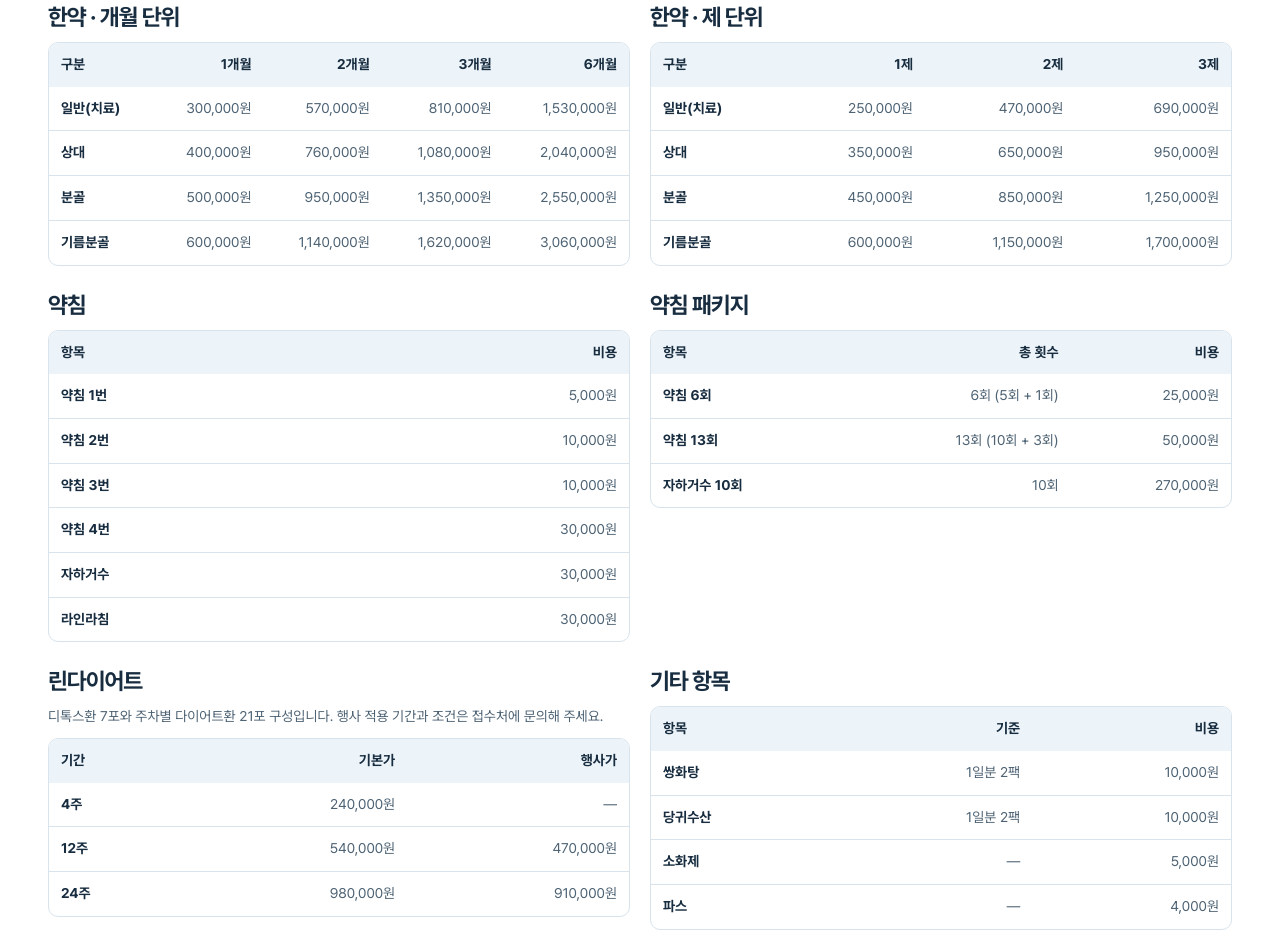
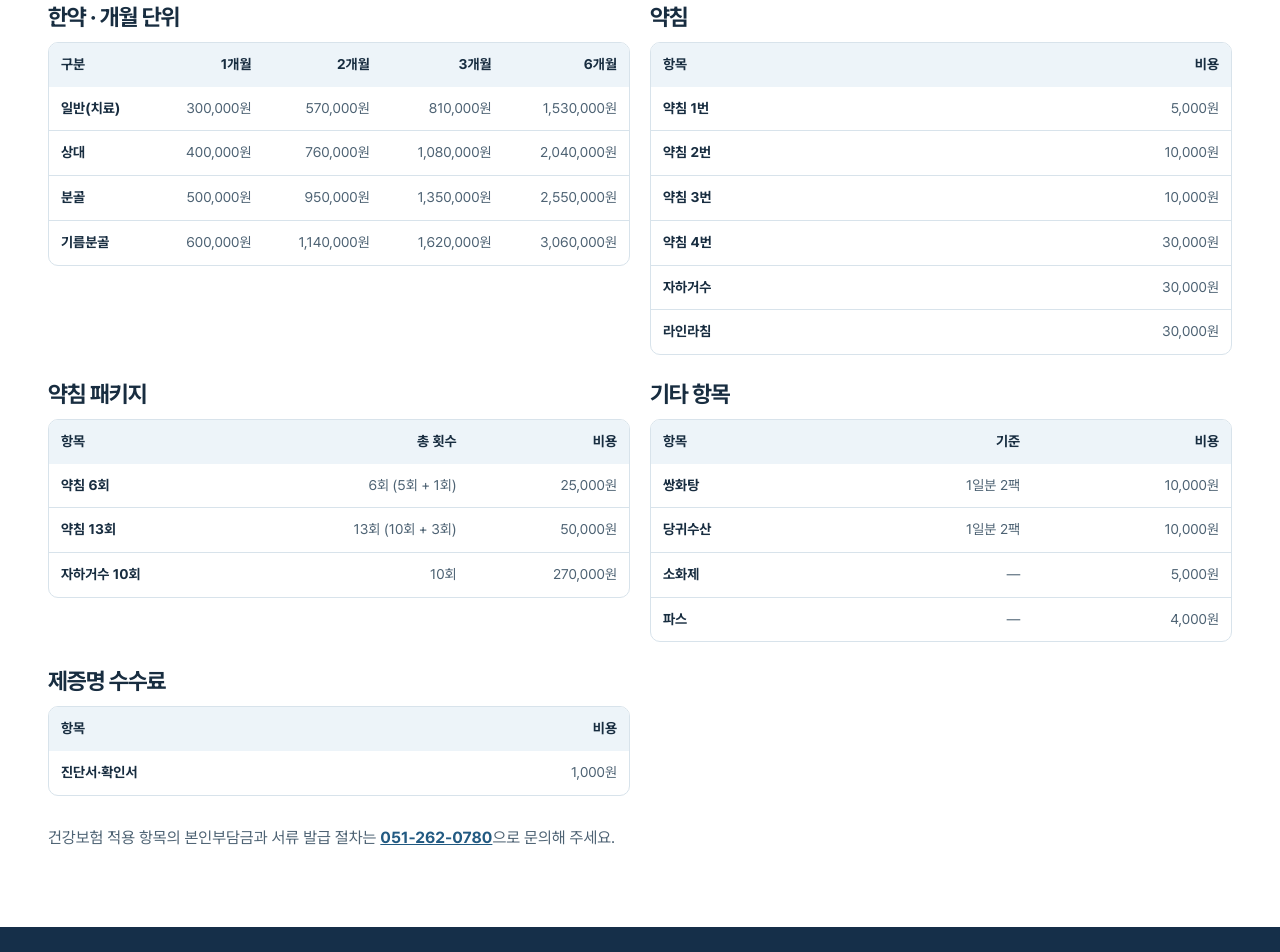
Before and after one commit to ssakarin/khhongik-website, a plain HTML site: page fees.html in a window 1280 px wide. Shown: the part 380-1332 px from the top of the page. Drawn offline with Linux system fonts and the light colour scheme.

Commit message:
Remove selected care photos and fee tables

```diff
--- a/fees.html
+++ b/fees.html
@@ -59,20 +59,6 @@
           </table>
         </div>
       </section>
-      <section class="fee-group" id="herbal-course" aria-labelledby="herbal-course-title">
-        <h2 id="herbal-course-title">한약 · 제 단위</h2>
-        <div class="fee-table">
-          <table aria-labelledby="herbal-course-title">
-            <thead><tr><th scope="col">구분</th><th scope="col">1제</th><th scope="col">2제</th><th scope="col">3제</th></tr></thead>
-            <tbody>
-            <tr><th scope="row">일반(치료)</th><td>250,000원</td><td>470,000원</td><td>690,000원</td></tr>
-            <tr><th scope="row">상대</th><td>350,000원</td><td>650,000원</td><td>950,000원</td></tr>
-            <tr><th scope="row">분골</th><td>450,000원</td><td>850,000원</td><td>1,250,000원</td></tr>
-            <tr><th scope="row">기름분골</th><td>600,000원</td><td>1,150,000원</td><td>1,700,000원</td></tr>
-            </tbody>
-          </table>
-        </div>
-      </section>
       <section class="fee-group" id="injections" aria-labelledby="injections-title">
         <h2 id="injections-title">약침</h2>
         <div class="fee-table">
@@ -98,20 +84,6 @@
             <tr><th scope="row">약침 6회</th><td>6회 (5회 + 1회)</td><td>25,000원</td></tr>
             <tr><th scope="row">약침 13회</th><td>13회 (10회 + 3회)</td><td>50,000원</td></tr>
             <tr><th scope="row">자하거수 10회</th><td>10회</td><td>270,000원</td></tr>
-            </tbody>
-          </table>
-        </div>
-      </section>
-      <section class="fee-group" id="weight-program" aria-labelledby="weight-program-title">
-        <h2 id="weight-program-title">린다이어트</h2>
-        <p class="fee-note">디톡스환 7포와 주차별 다이어트환 21포 구성입니다. 행사 적용 기간과 조건은 접수처에 문의해 주세요.</p>
-        <div class="fee-table">
-          <table aria-labelledby="weight-program-title">
-            <thead><tr><th scope="col">기간</th><th scope="col">기본가</th><th scope="col">행사가</th></tr></thead>
-            <tbody>
-            <tr><th scope="row">4주</th><td>240,000원</td><td>—</td></tr>
-            <tr><th scope="row">12주</th><td>540,000원</td><td>470,000원</td></tr>
-            <tr><th scope="row">24주</th><td>980,000원</td><td>910,000원</td></tr>
             </tbody>
           </table>
         </div>
--- a/styles.css
+++ b/styles.css
@@ -238,10 +238,7 @@ details[open] .expand-icon { transform: rotate(45deg); }
 .page-photo { background: var(--white); border: 1px solid var(--line); border-radius: 12px; overflow: hidden; }
 .page-photo img { width: 100%; }
 .page-photo figcaption { padding: 11px 14px; color: var(--muted); font-size: 14px; font-weight: 680; }
-.detail-content > .page-photo + .detail-section { margin-top: 25px; }
-.detail-section .page-photo, .detail-section + .page-photo { margin-top: 20px; }
-.page-photo-compact { max-width: 480px; }
-.ultrasound-photo { width: min(100%, 280px); }
+.equipment-photo { max-width: 480px; margin-bottom: 28px; border: 1px solid var(--line); border-radius: 12px; overflow: hidden; }
 
 .doctors, .visit { background: var(--surface); }
 .doctor-grid { display: grid; grid-template-columns: repeat(2, minmax(0, 1fr)); gap: 18px; align-items: start; }
```
Also changed, not shown: care-equipment.html (+3 -8 lines), care-herbal-medicine.html (+1 -5 lines), care-ultrasound.html (+1 -5 lines), assets/clinic-consultation-room.webp (deleted), assets/clinic-herb-cabinet.webp (deleted), assets/clinic-ultrasound.webp (deleted).
